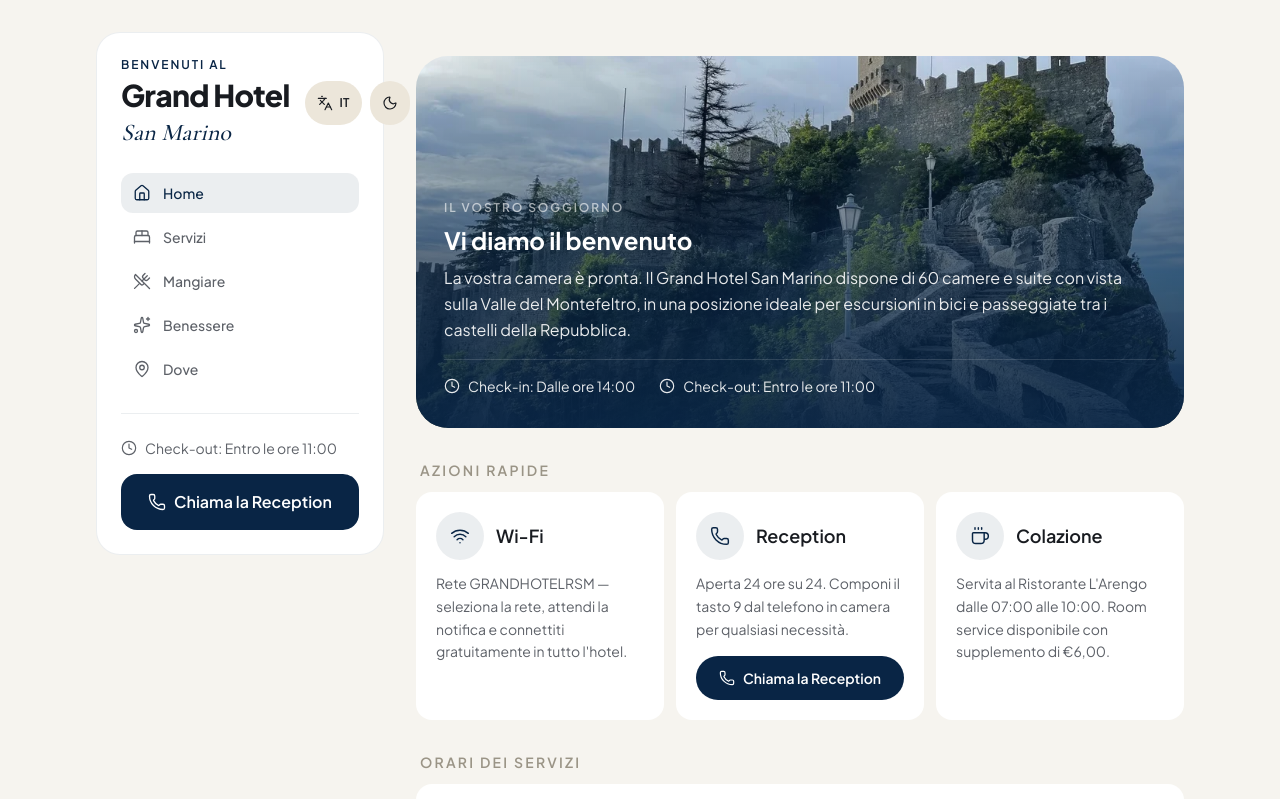
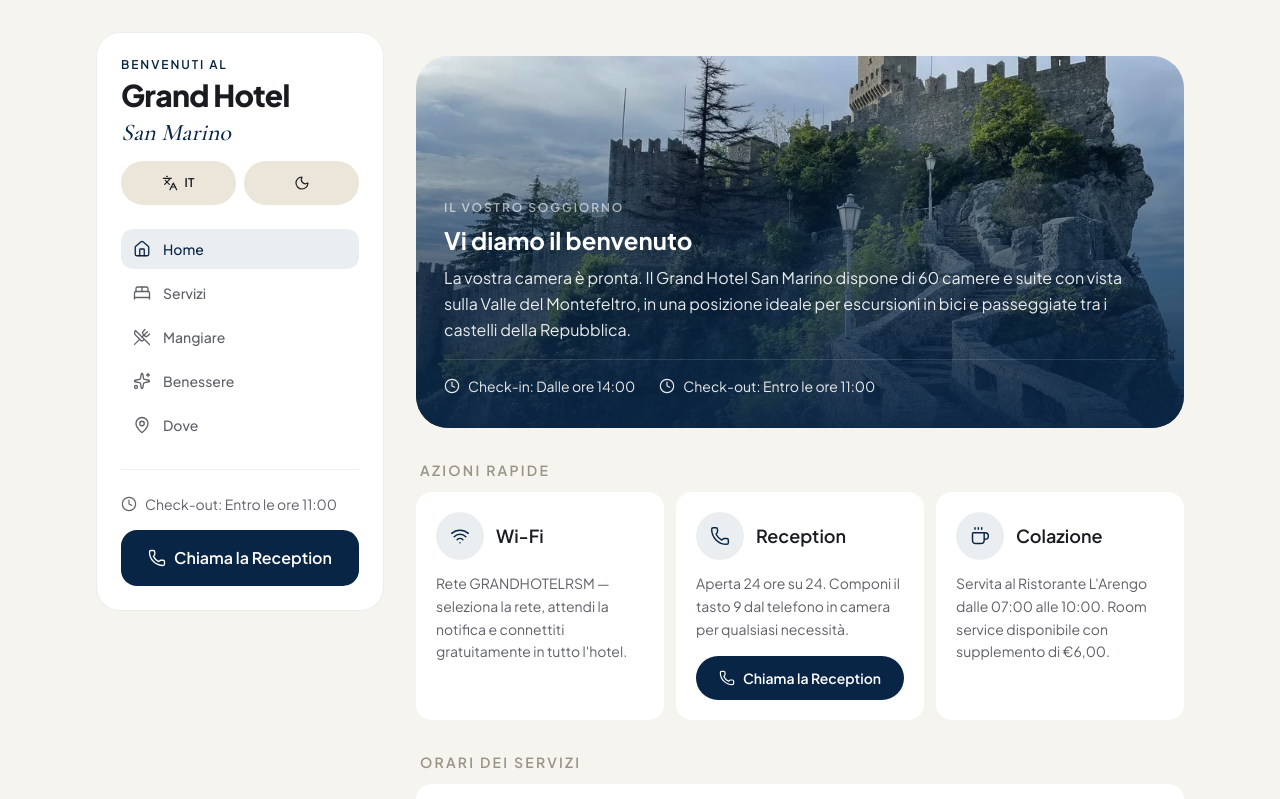
Before and after one commit to Delfinobeso/grand-hotel-sm, a Next.js app: page / in a window 1280 px wide. Shown: the top 799 px of the page. Built offline with nearby package versions, Linux system fonts and the light colour scheme.

Commit message:
Fix: toggle dark/light mode dentro sidebar desktop (non esce più dal box)

```diff
--- a/src/app/page.tsx
+++ b/src/app/page.tsx
@@ -106,7 +106,7 @@ export default function Home() {
       <div className="mx-auto flex w-full max-w-5xl flex-1 flex-col lg:flex-row lg:gap-6 lg:px-6 lg:py-6 xl:max-w-6xl xl:gap-8 xl:px-8 xl:py-8">
         {/* ── HEADER / SIDEBAR ── */}
         <header className="sticky top-0 z-20 flex flex-col gap-4 border-b border-[var(--color-border)] bg-[var(--color-bg)]/90 px-5 pt-[max(1rem,env(safe-area-inset-top))] pb-4 backdrop-blur-md lg:top-6 lg:w-64 lg:shrink-0 lg:gap-6 lg:self-start lg:rounded-3xl lg:border lg:bg-[var(--color-surface)] lg:p-6 lg:backdrop-blur-none xl:w-72">
-          <div className="flex items-center justify-between gap-4">
+          <div className="flex items-center justify-between gap-4 lg:flex-col lg:items-start lg:gap-3">
             <div>
               <p className="text-xs font-semibold uppercase tracking-[0.16em] text-[var(--color-accent)]">{t.home.eyebrow}</p>
               <h1 className="mt-1 flex flex-wrap items-baseline gap-x-2 gap-y-1 leading-tight">
@@ -118,11 +118,11 @@ export default function Home() {
                 </span>
               </h1>
             </div>
-            <div className="flex shrink-0 flex-col items-end gap-2 sm:flex-row sm:items-center">
+            <div className="flex shrink-0 flex-row items-center gap-2 lg:w-full lg:justify-between">
               <button
                 onClick={toggleLang}
                 aria-label={t.common.languageLabel}
-                className="flex h-11 items-center gap-1.5 rounded-full bg-[var(--color-surface-muted)] px-3 text-xs font-semibold uppercase tracking-wide text-[var(--color-text)] transition-all duration-200 ease-out hover:bg-[var(--color-border)] active:scale-90 w-full justify-center sm:w-auto"
+                className="flex h-11 items-center gap-1.5 rounded-full bg-[var(--color-surface-muted)] px-3 text-xs font-semibold uppercase tracking-wide text-[var(--color-text)] transition-all duration-200 ease-out hover:bg-[var(--color-border)] active:scale-90 lg:flex-1 justify-center"
               >
                 <Languages size={16} strokeWidth={1.75} />
                 {lang}
@@ -130,7 +130,7 @@ export default function Home() {
               <button
                 onClick={toggleTheme}
                 aria-label="Cambia tema"
-                className="flex h-11 w-full items-center justify-center gap-1.5 rounded-full bg-[var(--color-surface-muted)] px-3 text-xs font-medium text-[var(--color-text)] transition-all duration-200 ease-out hover:scale-105 hover:bg-[var(--color-border)] active:scale-90 sm:w-auto"
+                className="flex h-11 items-center justify-center gap-1.5 rounded-full bg-[var(--color-surface-muted)] px-3 text-xs font-medium text-[var(--color-text)] transition-all duration-200 ease-out hover:scale-105 hover:bg-[var(--color-border)] active:scale-90 lg:flex-1 lg:w-auto"
               >
                 {theme === "light" ? <Moon size={16} strokeWidth={1.75} /> : <Sun size={16} strokeWidth={1.75} />}
                 <span className="sm:hidden">{theme === "light" ? "Dark" : "Light"}</span>
```
